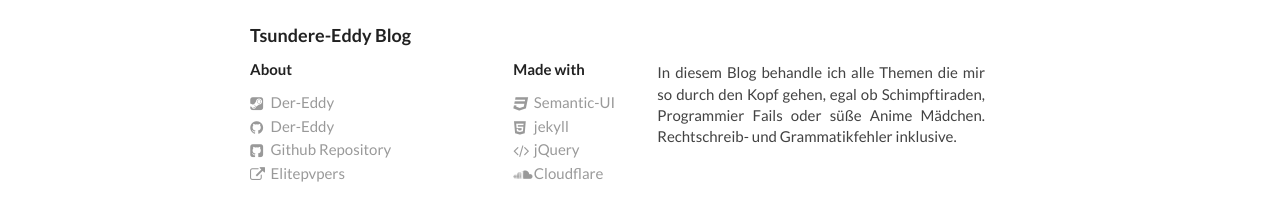
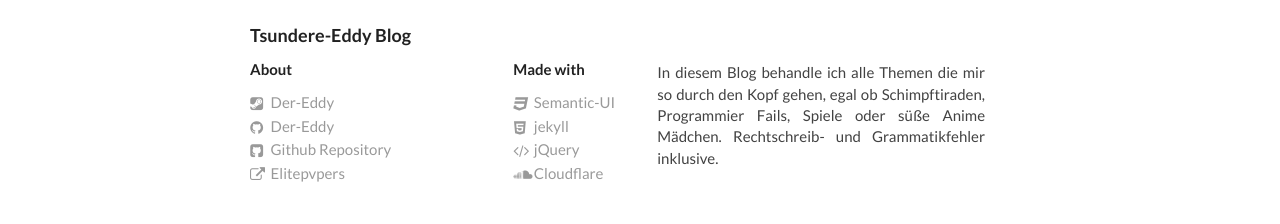
Before and after one commit to Der-Eddy/blog, a Jekyll site: the page built from about.md, in a window 1280 px wide. Shown: the part 1941-2165 px from the top of the page. Built offline with Jekyll 4.4.1, drawn with Linux system fonts in a browser that asks for light colours.

```diff
--- a/_config.yml
+++ b/_config.yml
@@ -7,7 +7,7 @@
 
 # Site settings
 title: Tsundere-Eddy Blog
-description: In diesem Blog behandle ich alle Themen die mir so durch den Kopf gehen, egal ob Schimpftiraden, Programmier Fails oder süße Anime Mädchen. Rechtschreib- und Grammatikfehler inklusive.
+description: In diesem Blog behandle ich alle Themen die mir so durch den Kopf gehen, egal ob Schimpftiraden, Programmier Fails, Spiele oder süße Anime Mädchen. Rechtschreib- und Grammatikfehler inklusive.
 baseurl: "" # the subpath of your site, e.g. /blog
 url: "https://blog.eddydev.de/" # the base hostname & protocol for your site
 github_username:  Der-Eddy
```
Also changed, not shown: _posts/2016-03-17-dark-souls-tipps.md (added, +25 -0 lines).
